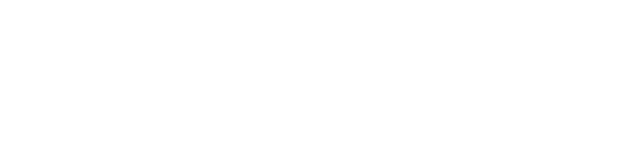
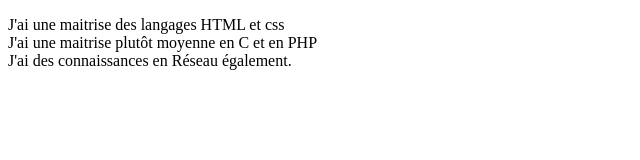
Before and after one commit to shadowchrist100/mon_cv, a plain HTML site: page index.html in a window 1280 px wide. Shown: the whole page, without its empty margins (0-640 px from the left). Drawn offline with Linux system fonts and the light colour scheme.

Commit message:
mise en place de la structure competences

```diff
--- a/index.html
+++ b/index.html
@@ -7,6 +7,12 @@
     <title>Document</title>
 </head>
 <body>
-
+    <section>
+        <p>
+            J'ai une maitrise des langages HTML et css <br>
+            J'ai une maitrise plutôt moyenne en C et en PHP <br>
+            J'ai des connaissances en Réseau également.
+        </p>
+    </section>
 </body>
 </html>
```
